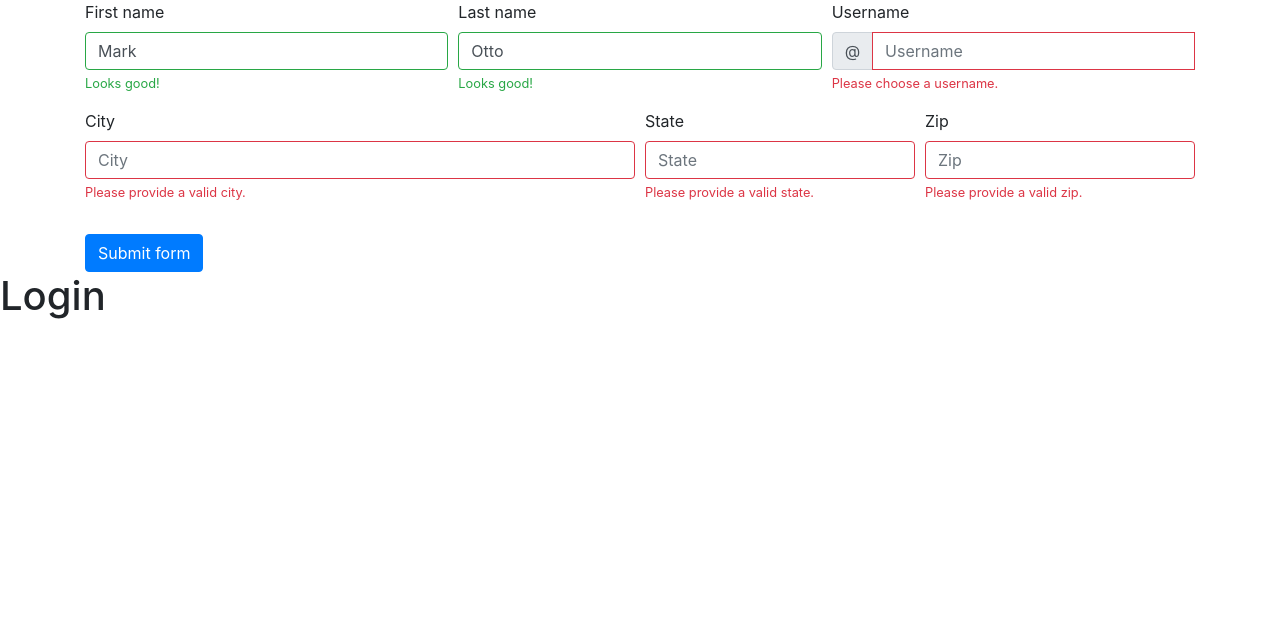
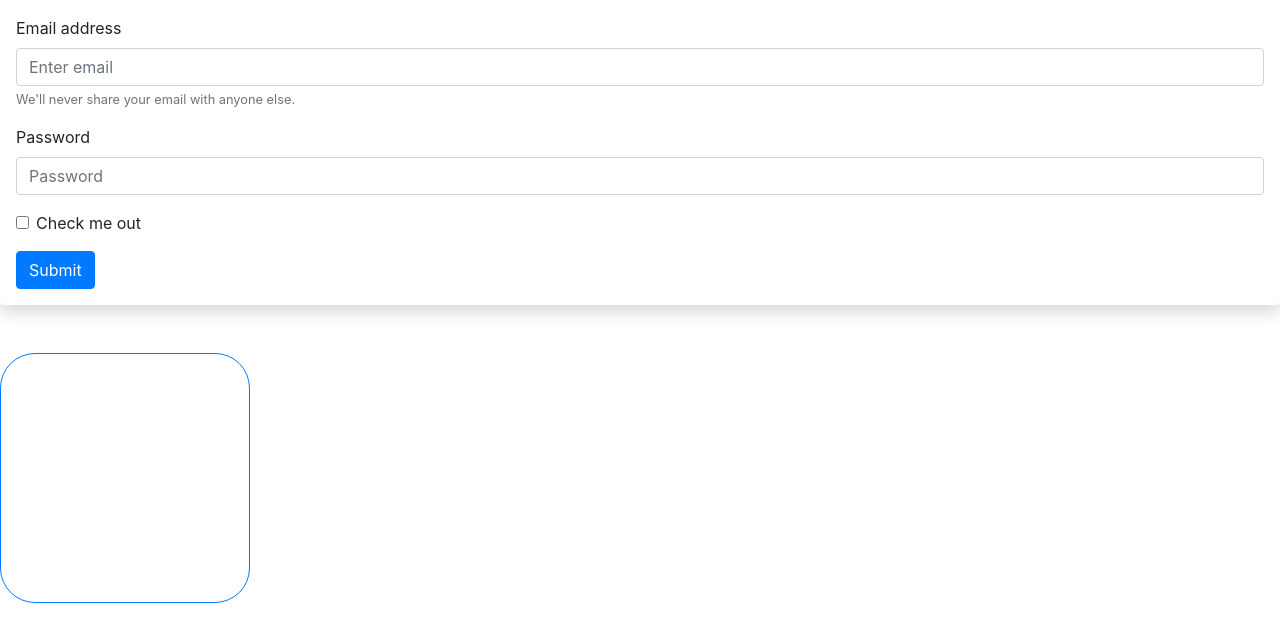
Before and after one commit to seehamrun/DebugThugs, a Python web app: template templates/login.html in a window 1280 px wide. Shown: the part 76-718 px from the top of the page. Run offline with Jinja, Linux system fonts and the light colour scheme; the template is opened without the code that fills it, so the values that code supplies are empty; some libraries are stand-ins or nearby versions.

Commit message:
Login and Buttons

```diff
--- /dev/null
+++ b/templates/custom.css
@@ -0,0 +1,21 @@
+.btn-circle.btn-xl {
+    width: 250px;
+    height: 250px;
+    padding: 10px 16px;
+    border-radius: 35px;
+    font-size: 24px;
+    line-height: 1.33;
+    margin-left: auto;
+    margin-right: auto;
+    background-color: white;
+}
+
+.btn-circle {
+    width: 30px;
+    height: 30px;
+    padding: 6px 0px;
+    border-radius: 15px;
+    text-align: center;
+    font-size: 12px;
+    line-height: 1.42857;
+}
--- a/templates/login.html
+++ b/templates/login.html
@@ -5,6 +5,7 @@
             Computer Science Summer Institute
         </title>
         <link href="https://stackpath.bootstrapcdn.com/bootstrap/4.1.2/css/bootstrap.min.css" rel="stylesheet" integrity="sha384-Smlep5jCw/wG7hdkwQ/Z5nLIefveQRIY9nfy6xoR1uRYBtpZgI6339F5dgvm/e9B" crossorigin="anonymous">
+        <link href="custom.css"rel="stylesheet">
         <script src="https://code.jquery.com/jquery-3.3.1.slim.min.js" integrity="sha384-q8i/X+965DzO0rT7abK41JStQIAqVgRVzpbzo5smXKp4YfRvH+8abtTE1Pi6jizo" crossorigin="anonymous"></script>
         <script src="https://cdnjs.cloudflare.com/ajax/libs/popper.js/1.14.3/umd/popper.min.js" integrity="sha384-ZMP7rVo3mIykV+2+9J3UJ46jBk0WLaUAdn689aCwoqbBJiSnjAK/l8WvCWPIPm49" crossorigin="anonymous"></script>
         <script src="https://stackpath.bootstrapcdn.com/bootstrap/4.1.2/js/bootstrap.min.js" integrity="sha384-o+RDsa0aLu++PJvFqy8fFScvbHFLtbvScb8AjopnFD+iEQ7wo/CG0xlczd+2O/em" crossorigin="anonymous"></script>
@@ -37,64 +38,27 @@
                       </form>
                     </div>
                   </nav>
-        <div class='container'>
+
+                  <div class="shadow p-3 mb-5 bg-white rounded" width=700px>
                         <form>
-                        <div class="form-row">
-                          <div class="col-md-4 mb-3">
-                            <label for="validationServer01">First name</label>
-                            <input type="text" class="form-control is-valid" id="validationServer01" placeholder="First name" value="Mark" required>
-                            <div class="valid-feedback">
-                              Looks good!
-                            </div>
-                          </div>
-                          <div class="col-md-4 mb-3">
-                            <label for="validationServer02">Last name</label>
-                            <input type="text" class="form-control is-valid" id="validationServer02" placeholder="Last name" value="Otto" required>
-                            <div class="valid-feedback">
-                              Looks good!
-                            </div>
-                          </div>
-                          <div class="col-md-4 mb-3">
-                            <label for="validationServerUsername">Username</label>
-                            <div class="input-group">
-                              <div class="input-group-prepend">
-                                <span class="input-group-text" id="inputGroupPrepend3">@</span>
-                              </div>
-                              <input type="text" class="form-control is-invalid" id="validationServerUsername" placeholder="Username" aria-describedby="inputGroupPrepend3" required>
-                              <div class="invalid-feedback">
-                                Please choose a username.
-                              </div>
-                            </div>
-                          </div>
-                        </div>
-                        <div class="form-row">
-                          <div class="col-md-6 mb-3">
-                            <label for="validationServer03">City</label>
-                            <input type="text" class="form-control is-invalid" id="validationServer03" placeholder="City" required>
-                            <div class="invalid-feedback">
-                              Please provide a valid city.
-                            </div>
-                          </div>
-                          <div class="col-md-3 mb-3">
-                            <label for="validationServer04">State</label>
-                            <input type="text" class="form-control is-invalid" id="validationServer04" placeholder="State" required>
-                            <div class="invalid-feedback">
-                              Please provide a valid state.
-                            </div>
-                          </div>
-                          <div class="col-md-3 mb-3">
-                            <label for="validationServer05">Zip</label>
-                            <input type="text" class="form-control is-invalid" id="validationServer05" placeholder="Zip" required>
-                            <div class="invalid-feedback">
-                              Please provide a valid zip.
-                            </div>
-                          </div>
+                                <div class="form-group">
+                                  <label for="exampleInputEmail1">Email address</label>
+                                  <input type="email" class="form-control" id="exampleInputEmail1" aria-describedby="emailHelp" placeholder="Enter email">
+                                  <small id="emailHelp" class="form-text text-muted">We'll never share your email with anyone else.</small>
                                 </div>
                                 <div class="form-group">
+                                  <label for="exampleInputPassword1">Password</label>
+                                  <input type="password" class="form-control" id="exampleInputPassword1" placeholder="Password">
                                 </div>
-                        <button class="btn btn-primary" type="submit">Submit form</button>
+                                <div class="form-group form-check">
+                                  <input type="checkbox" class="form-check-input" id="exampleCheck1">
+                                  <label class="form-check-label" for="exampleCheck1">Check me out</label>
+                                </div>
+                                <button type="submit" class="btn btn-primary">Submit</button>
                               </form>
                   </div>
-        <h1>Login</h1>
+                  <button type="button" class="btn btn-primary btn-circle btn-xl"><i class="fa fa-list"></i>
+                  </button>
+
     </body>
 </html>
```
Also changed, not shown: templates/googlelogo.png (added). Lines whose indentation alone changed are shown as unchanged.
